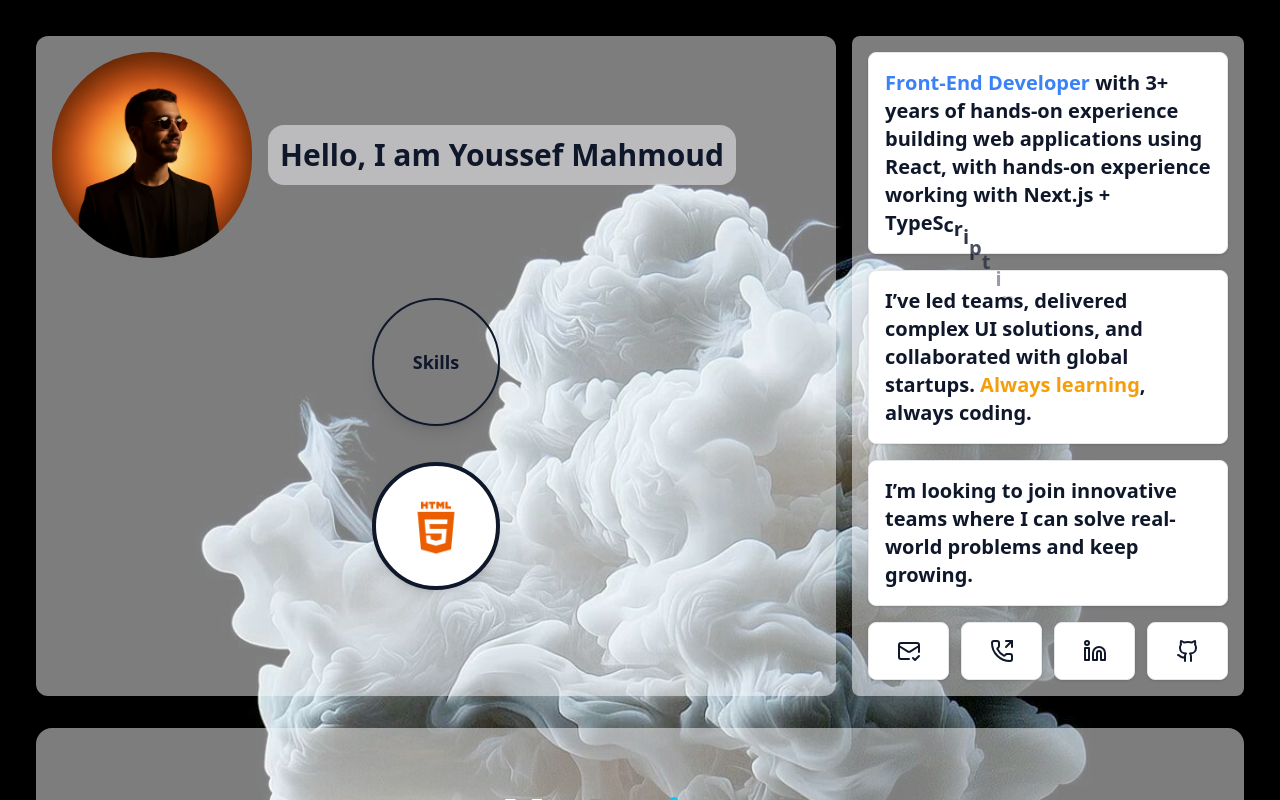
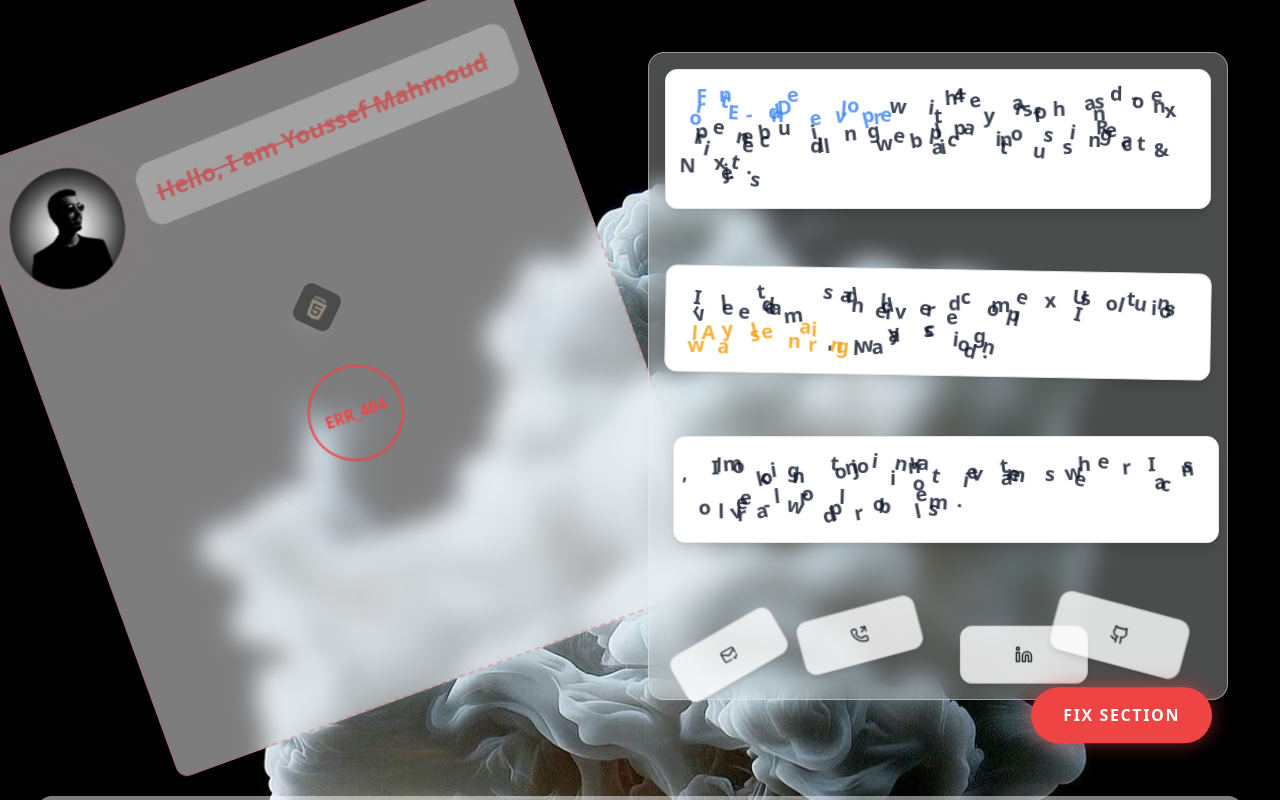
Before and after one commit to yousefjoe1/Portfolio-Nextjs, a Next.js app: page / in a window 1280 px wide. Shown: the top 800 px of the page. Built offline with nearby package versions, Linux system fonts and the light colour scheme.

Commit message:
update hero section, animation v1

```diff
--- a/src/app/components/Hero/HeroSection.tsx
+++ b/src/app/components/Hero/HeroSection.tsx
@@ -1,81 +1,155 @@
 'use client'
 import { myInfo } from '@/constants/infoData'
 import { SplitText } from 'gsap/SplitText';
-import Image from 'next/image'
 import { gsap } from 'gsap';
-import { useRef } from 'react';
+import { useRef, useState } from 'react';
 import { useGSAP } from '@gsap/react';
 import LeftSection from './LeftSection';
 
 const HeroSection = () => {
-    const containerRef = useRef<HTMLDivElement | null>(null)
+    const containerRef = useRef<HTMLDivElement | null>(null);
+    const [isFixed, setIsFixed] = useState(false);
+    const { contextSafe } = useGSAP({ scope: containerRef });
 
-    useGSAP(
-        () => {
-            gsap.registerPlugin(SplitText)
+    // تفعيل الـ Plugin
+    if (typeof window !== 'undefined') {
+        gsap.registerPlugin(SplitText);
+    }
 
-            const elements = gsap.utils.toArray('.split', containerRef.current) as HTMLElement[]
+    // الأنيميشن المبدئي (الحالة المكسورة)
+    useGSAP(() => {
+        const elements = gsap.utils.toArray('.split') as HTMLElement[];
 
-            const splits = elements.map((el) =>
-                SplitText.create(el, { type: 'words, chars' })
-            )
+        elements.forEach((el) => {
+            const split = new SplitText(el, { type: 'chars' });
 
-            gsap.from(
-                splits.flatMap((split) => split.chars),
-                {
-                    duration: 0.400,
-                    y: 100,
-                    autoAlpha: 0,
-                    stagger: 0.05,
-                }
-            )
-        },
-        { scope: containerRef }
-    )
+            // بعثرة الحروف بشكل عشوائي
+            gsap.set(split.chars, {
+                x: () => (Math.random() - 0.5) * 40,
+                y: () => (Math.random() - 0.5) * 25,
+                rotation: () => (Math.random() - 0.5) * 30,
+                opacity: 0.8,
+                filter: "blur(0.5px)"
+            });
+        });
+
+        // حركة اهتزاز خفيفة للكروت وهي مكسورة
+        gsap.to('.broken-card', {
+            x: "random(-2, 2)",
+            y: "random(-2, 2)",
+            repeat: -1,
+            yoyo: true,
+            duration: 0.1,
+            ease: "none"
+        });
+    }, { scope: containerRef });
+
+    // Function التصليح
+    // eslint-disable-next-line react-hooks/refs
+    const handleFix = contextSafe(() => {
+        setIsFixed(true);
+
+        // 1. وقف اهتزاز الكروت ورجعها مكانها
+        gsap.killTweensOf('.broken-card');
+        gsap.to('.broken-card', {
+            x: 0,
+            y: 0,
+            rotation: 0,
+            scale: 1,
+            duration: 0.6,
+            ease: "back.out(1.7)"
+        });
+
+        // 2. تجميع الحروف المكسورة
+        const allChars = containerRef.current?.querySelectorAll('.split div');
+        if (allChars) {
+            gsap.to(allChars, {
+                x: 0,
+                y: 0,
+                rotation: 0,
+                opacity: 1,
+                filter: "blur(0px)",
+                duration: 1,
+                stagger: {
+                    amount: 0.5,
+                    from: "random"
+                },
+                ease: "elastic.out(1, 0.75)"
+            });
+        }
+    });
 
     return (
-        <section className='grid lg:grid-cols-3 gap-4 min-h-[80vh]'>
+        <section ref={containerRef} className='relative grid lg:grid-cols-2 gap-4 min-h-[85vh] p-4'>
+
+            {/* زرار التصليح - يختفي بعد الضغط */}
+            {!isFixed && (
+                <button
+                    onClick={handleFix}
+                    className='absolute -bottom-10 right-8 z-[100] bg-brand-error text-white px-8 py-4 rounded-full font-black uppercase tracking-widest shadow-[0_0_20px_rgba(239,68,68,0.5)] hover:scale-110 active:scale-95 transition-transform animate-bounce'
+                >
+                    Fix Section
+                </button>
+            )}
+
             {/* Left Column - Hero Image */}
-            <LeftSection />
+            <div className={`broken-card transition-all duration-500 ${!isFixed ? 'rotate-[-2deg] scale-95' : ''}`}>
+                <LeftSection isFixed={isFixed} />
+            </div>
 
             {/* Right Column - Info Cards */}
-            <div className='bg-brand-secondary/50 shadow-lg p-4 rounded-lg flex flex-col justify-between gap-4 '>
+            <div className='bg-brand-secondary/30 backdrop-blur-md p-3 md:p-4 rounded-2xl flex flex-col justify-between gap-4 border border-brand-border/50'>
 
                 {/* Experience Card */}
-                <div ref={containerRef} className='bg-brand-bg p-4 rounded-lg flex items-center justify-between shadow-sm border border-brand-border'>
-                    <h2 className='text-xl font-bold split'>
-                        <span className='text-brand-primary'> Front-End Developer </span>
-                        with 3+ years of hands-on experience building web applications using React,
-                        with hands-on experience working with Next.js + TypeScript in real-world project
+                <div className={`broken-card bg-brand-bg p-5 rounded-xl shadow-lg border border-brand-border ${!isFixed ? '' : ''}`}>
+                    <h2 className={`text-lg md:text-xl font-bold split leading-relaxed ${!isFixed ? 'glitch-text' : ''}`}>
+                        <span className='text-brand-primary'>Front-End Developer</span> with 4+ years of hands-on experience building web applications using React & Next.js.
                     </h2>
                 </div>
 
                 {/* Philosophy Card */}
-                <div className='bg-brand-bg p-4 rounded-lg flex items-center justify-between shadow-sm border border-brand-border'>
-                    <h2 className='text-xl font-bold split'>
-                        I’ve led teams, delivered complex UI solutions, and collaborated with global startups.
+                <div className={`broken-card bg-brand-bg p-5 rounded-xl shadow-lg border border-brand-border ${!isFixed ? 'rotate-1' : ''}`}>
+                    <h2 className='text-lg md:text-xl font-bold split leading-relaxed'>
+                        I’ve led teams and delivered complex UI solutions.
                         <span className='text-brand-warning'> Always learning</span>, always coding.
                     </h2>
                 </div>
 
                 {/* Goal Card */}
-                <div className='bg-brand-bg p-4 rounded-lg flex items-center justify-between shadow-sm border border-brand-border'>
-                    <h2 className='text-xl font-bold split'>
-                        I’m looking to join innovative teams where I can solve real-world problems and keep growing.
+                <div className={`broken-card bg-brand-bg p-5 rounded-xl shadow-lg border border-brand-border ${!isFixed ? 'translate-x-2' : ''}`}>
+                    <h2 className='text-lg md:text-xl font-bold split leading-relaxed'>
+                        I’m looking to join innovative teams where I can solve real-world problems.
                     </h2>
                 </div>
 
                 {/* Social Links Row */}
-                <div className="flex items-center gap-3 justify-between">
+                <div className="relative flex items-center gap-3 justify-between min-h-[80px]">
                     {myInfo.map((info, id) => (
                         <a
                             key={id}
                             target='_blank'
                             href={info.link}
                             rel="noopener noreferrer"
-                            className='bg-brand-bg hover:bg-brand-secondary hover:text-white hover:scale-110 transition-all duration-300 p-4 rounded-lg flex items-center justify-center shadow-sm border border-brand-border w-full'
+                            // ضفنا inline style عشان الـ random values اللي Tailwind مش هيعرف يعملها dynamic
+                            style={!isFixed ? {
+                                transform: `
+                    translate(${(id % 2 === 0 ? id * 10 : id * -12)}px, ${(id % 2 === 0 ? 15 : -10)}px)
+                    rotate(${(id * 15) - 30}deg)
+                    scale(${0.9 + (id * 0.05)})
+                `,
+                                zIndex: id,
+                                opacity: 0.8
+                            } : {
+                                transform: 'translate(0, 0) rotate(0) scale(1)',
+                                zIndex: 10,
+                                opacity: 1
+                            }}
+                            className={`broken-card bg-brand-bg hover:bg-brand-primary hover:text-white transition-all duration-700 p-4 rounded-xl flex items-center justify-center shadow-md border border-brand-border w-full
+                ${!isFixed ? 'blur-[0.5px] grayscale-[0.5]' : 'blur-0 grayscale-0'}`}
                         >
-                            <span className='text-2xl font-bold'>{info.icons}</span>
+                            <span className={`text-2xl transition-transform duration-500 ${!isFixed ? 'scale-75' : 'scale-100'}`}>
+                                {info.icons}
+                            </span>
                         </a>
                     ))}
                 </div>
@@ -84,4 +158,4 @@ const HeroSection = () => {
     )
 }
 
-export default HeroSection
+export default HeroSection;
--- a/src/app/components/Hero/LeftSection.tsx
+++ b/src/app/components/Hero/LeftSection.tsx
@@ -1,147 +1,137 @@
 'use client';
 
 import Image from 'next/image'
-import { useState, useEffect } from 'react'
+import { useState, useEffect, useRef } from 'react'
+import { gsap } from 'gsap'
+import { useGSAP } from '@gsap/react'
 
-const LeftSection = () => {
+interface Props {
+    isFixed?: boolean;
+}
+
+const LeftSection = ({ isFixed = false }: Props) => {
     const techStack = [
         { src: '/images/icone-html-orange.png', alt: 'HTML' },
-        // { src: '/images/javascript.png', alt: 'JavaScript' },
         { src: '/images/nextjs-original.png', alt: 'Next.js' },
         { src: '/images/nodejs.png', alt: 'Node.js' },
         { src: '/images/React-icon.svg.png', alt: 'React' }
     ];
 
     const [currentIndex, setCurrentIndex] = useState(0);
+    const container = useRef(null);
 
+    // تبديل الأيقونات كل 3 ثواني
+    // useEffect(() => {
+    //     const interval = setInterval(() => {
+    //         setCurrentIndex((prev) => (prev + 1) % techStack.length);
+    //     }, 3000);
+    //     return () => clearInterval(interval);
+    // }, [techStack.length]);
+
+    // جوه LeftSection.tsx
     useEffect(() => {
+        // لو السيستم اتصلح، متعملش Interval أصلاً
+        if (isFixed) return;
+
         const interval = setInterval(() => {
-            // setIsAnimating(true);
-
             setCurrentIndex((prev) => (prev + 1) % techStack.length);
-            // setTimeout(() => {
-            //     setIsAnimating(false);
-            // }, 2200);
-
         }, 1400);
 
         return () => clearInterval(interval);
-    }, []);
+    }, [isFixed, techStack.length]); // ضفنا isFixed هنا عشان الـ Effect يحس بالتغيير
+
+    useGSAP(() => {
+        if (isFixed) {
+            // دوران المدار (Orbit)
+            gsap.to(".tech-orbit", {
+                rotate: 360,
+                duration: 8,
+                repeat: -1,
+                ease: "none"
+            });
+            // دوران عكسي للأيقونة عشان تفضل عدلة (Counter-rotate)
+            gsap.to(".orbit-icon-inner", {
+                rotate: -360,
+                duration: 8,
+                repeat: -1,
+                ease: "none"
+            });
+        } else {
+            // حالة الـ Broken: اهتزاز عشوائي
+            gsap.to(".broken-part", {
+                x: "random(-2, 2)",
+                y: "random(-2, 2)",
+                duration: 0.1,
+                repeat: -1,
+                yoyo: true
+            });
+        }
+    }, { scope: container, dependencies: [isFixed] });
 
     return (
-        <div className='p-4 rounded-xl lg:col-span-2 md:col-span-2 bg-brand-secondary/50 flex flex-col items-start'>
-            <div className='flex items-center lg:flex-row flex-col gap-4 mb-8'>
-                <Image
-                    src="/images/youssef.png"
-                    className='rounded-full object-contain'
-                    alt="Hero"
-                    width={200}
-                    height={200}
-                />
-                <h2 className='lg:text-3xl text-xl bg-brand-secondary/50 p-3 rounded-2xl w-full font-bold'>Hello, I am Youssef Mahmoud</h2>
+        <div ref={container} className={`p-4 rounded-xl backdrop-blur-md bg-brand-secondary/50 flex flex-col items-start transition-all duration-700 h-full
+            ${!isFixed ? 'border-dashed border-2 border-brand-error/30 -rotate-20' : 'border-none'}`}>
+
+            {/* الجزء العلوي: الصورة والاسم (رجعوا مكانهم) */}
+            <div className={`flex items-center lg:flex-row flex-col gap-4 mb-8 transition-all duration-1000 w-full broken-part
+                ${!isFixed ? 'translate-x-[-10px] -skew-y-2' : 'translate-x-0 skew-y-0'}`}>
+
+                <div className={`relative transition-transform duration-700 ${!isFixed ? 'rotate-[10deg] scale-90' : 'rotate-0 scale-100'}`}>
+                    <Image
+                        src="/images/youssef.png"
+                        className={`rounded-full object-contain transition-all ${!isFixed ? 'grayscale contrast-125' : ''}`}
+                        alt="Hero"
+                        width={180}
+                        height={180}
+                    />
+                    {!isFixed && <div className="absolute inset-0 bg-brand-error/20 rounded-full animate-pulse blur-xl -z-10"></div>}
+                </div>
+
+                <h2 className={`lg:text-2xl text-xl bg-brand-secondary/50 p-4 rounded-2xl w-full font-bold transition-all duration-700
+                    ${!isFixed ? 'text-brand-error line-through opacity-60' : 'text-primary border border-brand-border/30'}`}>
+                    Hello, I am Youssef Mahmoud
+                </h2>
             </div>
 
-            {/* Animated Tech Stack */}
-            <div className="relative mt-2 flex flex-col items-center w-full">
-                {/* First Circle (Always visible) */}
-                <div className="relative z-10">
-                    <div className="w-32 h-32 rounded-full border-2 shadow-lg flex items-center justify-center font-semibold text-lg">
-                        Skills
+            {/* سيكشن المهارات الجديد (The Orbit) */}
+            <div className="relative mt-10 flex flex-col items-center justify-center w-full min-h-[280px]">
+
+                {/* النواة: Skills */}
+                <div className="relative z-20">
+                    <div className={`w-24 h-24 rounded-full border-2 flex items-center justify-center font-black transition-all duration-500 broken-part
+                        ${isFixed ? 'border-brand-primary bg-brand-bg shadow-[0_0_25px_rgba(59,130,246,0.2)]' : 'border-brand-error text-brand-error'}`}>
+                        {isFixed ? 'SKILLS' : 'ERR_404'}
                     </div>
                 </div>
 
+                {/* المدار (Orbit) */}
+                <div className={`absolute w-56 h-56 tech-orbit flex items-center justify-center transition-opacity duration-500 ${!isFixed ? 'opacity-40' : 'opacity-100'}`}>
 
-                <div className="absolute top-16 left-1/2 -translate-x-1/2 h-32">
-                    <svg
-                        className="w-8 h-32 animate-lightning"
-                        viewBox="0 0 40 120"
-                        style={{
-                            animation: 'lightning 1.5s infinite',
-                            opacity: 0,
-                            filter: 'drop-shadow(0 0 8px #60a5fa)' // Adds the electric glow
-                        }}
-                    >
-                        {/* The Jagged Thunder Path */}
-                        <path
-                            d="M 20 0 L 10 30 L 25 25 L 5 60 L 30 55 L 10 100"
-                            stroke="url(#lightning-gradient)"
-                            strokeWidth="3"
-                            fill="none"
-                            strokeLinecap="round"
-                            strokeLinejoin="round"
-                        />
-                        <defs>
-                            <linearGradient id="lightning-gradient" x1="0%" y1="0%" x2="0%" y2="100%">
-                                <stop offset="0%" stopColor="#ffffff" stopOpacity="0" />
-                                <stop offset="20%" stopColor="#bae6fd" stopOpacity="1" />
-                                <stop offset="50%" stopColor="#3b82f6" stopOpacity="1" />
-                                <stop offset="80%" stopColor="#bae6fd" stopOpacity="1" />
-                                <stop offset="100%" stopColor="#60a5fa" stopOpacity="0" />
-                            </linearGradient>
-                        </defs>
-                    </svg>
-                </div>
+                    {/* الدائرة الوهمية للمدار */}
+                    <div className={`absolute inset-0 border rounded-full transition-colors ${isFixed ? 'border-brand-primary/20 border-dashed' : 'border-brand-error/20'}`}></div>
 
-
-                {/* Second Circle (Animated) */}
-                <div className="relative z-10 top-9">
-                    <div
-                        className={`w-32 h-32 rounded-full border-4 bg-white shadow-lg flex items-center justify-center transition-all duration-300`}
-                    >
-                        <div
-                            key={currentIndex}
-                            className="animate-techImage"
-                        >
+                    {/* الأيقونة اللي بتلف */}
+                    <div className="absolute top-0 left-1/2 -translate-x-1/2 -translate-y-1/2 orbit-icon-inner">
+                        <div className={`w-14 h-14 p-2 rounded-xl bg-brand-bg border transition-all duration-500 flex items-center justify-center shadow-xl
+                            ${isFixed ? 'border-brand-primary/50' : 'sepia invert scale-75 rotate-45 border-brand-error'}`}>
                             <Image
+                                key={currentIndex}
                                 src={techStack[currentIndex].src}
-                                className='object-contain'
-                                alt={techStack[currentIndex].alt}
-                                width={60}
-                                height={60}
+                                alt="tech"
+                                width={35} height={35}
+                                className="object-contain animate-in fade-in zoom-in duration-500"
                             />
                         </div>
                     </div>
                 </div>
+
+                {/* تيار البرق/الكهرباء (Optional Glow) */}
+                {isFixed && (
+                    <div className="absolute w-1 h-20 bg-gradient-to-t from-brand-primary/0 via-brand-primary/40 to-brand-primary/0 animate-pulse"></div>
+                )}
             </div>
-
-
-            <style jsx>{`
-    @keyframes lightning {
-        0% {
-            opacity: 0;
-            transform: scaleY(0) skewX(0deg);
-            transform-origin: top;
-        }
-
-        5% {
-            opacity: 1;
-            transform: scaleY(1.2) skewX(-5deg);
-        }
-        7% {
-            opacity: 0.2;
-            transform: scaleY(1) skewX(5deg);
-        }
-        9% {
-            opacity: 1;
-            transform: scaleY(1) skewX(0deg);
-        }
-
-        25% {
-            opacity: 0;
-            transform: scaleY(1);
-        }
-        100% {
-            opacity: 0;
-        }
-    }
-
-    .animate-lightning {
-        animation: lightning 2.9s ease-out infinite;
-    }
-`}</style>
-
         </div>
     )
 }
 
-export default LeftSection
+export default LeftSection;
--- a/src/app/page.tsx
+++ b/src/app/page.tsx
@@ -13,7 +13,7 @@ export default function Home() {
 
   // bg-[#0a051a] bg-[radial-gradient(circle_at_top_right,var(--tw-gradient-stops))] from-[#2d1b4d] via-[#0a051a] to-[#0a051a]
   return (
-    <main className="lg:p-9 md:p-5 p-2 flex flex-col gap-8 ">
+    <main className="lg:p-9 md:p-5 p-2 flex flex-col gap-20 ">
       <header>
         <HeroSection />
       </header>
```
